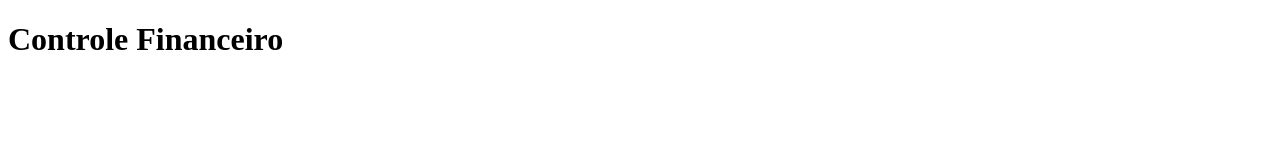
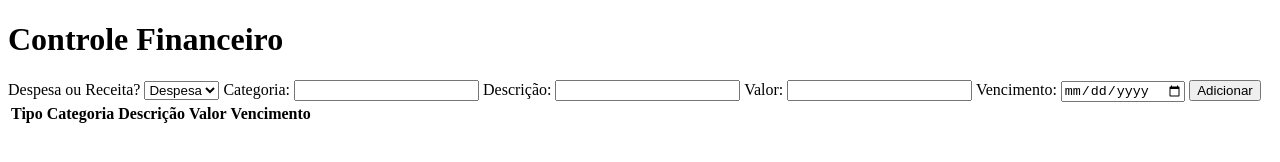
Before and after one commit to yannfgs/ERP-3PM-financ, a website: page public/index.html in a window 1280 px wide. Drawn offline with Linux system fonts and the light colour scheme.

Commit message:
erp-031123-03

```diff
--- a/public/index.html
+++ b/public/index.html
@@ -8,6 +8,44 @@
 </head>
 <body>
     <h1>Controle Financeiro</h1>
+
+    <form id="financeForm">
+        <label for="tipo">Despesa ou Receita?</label>
+        <select id="tipo" name="tipo">
+            <option value="despesa">Despesa</option>
+            <option value="receita">Receita</option>
+        </select>
+
+        <label for="categoria">Categoria:</label>
+        <input type="text" id="categoria" name="categoria" required>
+
+        <label for="descricao">Descrição:</label>
+        <input type="text" id="descricao" name="descricao" required>
+
+        <label for="valor">Valor:</label>
+        <input type="text" id="valor" name="valor" step="0.01" required>
+
+        <label for="vencimento">Vencimento:</label>
+        <input type="date" id="vencimento" name="vencimento" required>
+
+        <button type="submit">Adicionar</button>
+    </form>
+
+<table id="financeTable">
+    <thead>
+        <tr>
+            <th>Tipo</th>
+            <th>Categoria</th>
+            <th>Descrição</th>
+            <th>Valor</th>
+            <th>Vencimento</th>
+        </tr>
+    </thead>
+    <tbody>
+        <!-- Os itens serão adicionados aqui dinamicamente -->
+    </tbody>
+</table>
+
     <script src="script.js"></script>
 </body>
 </html>
```
